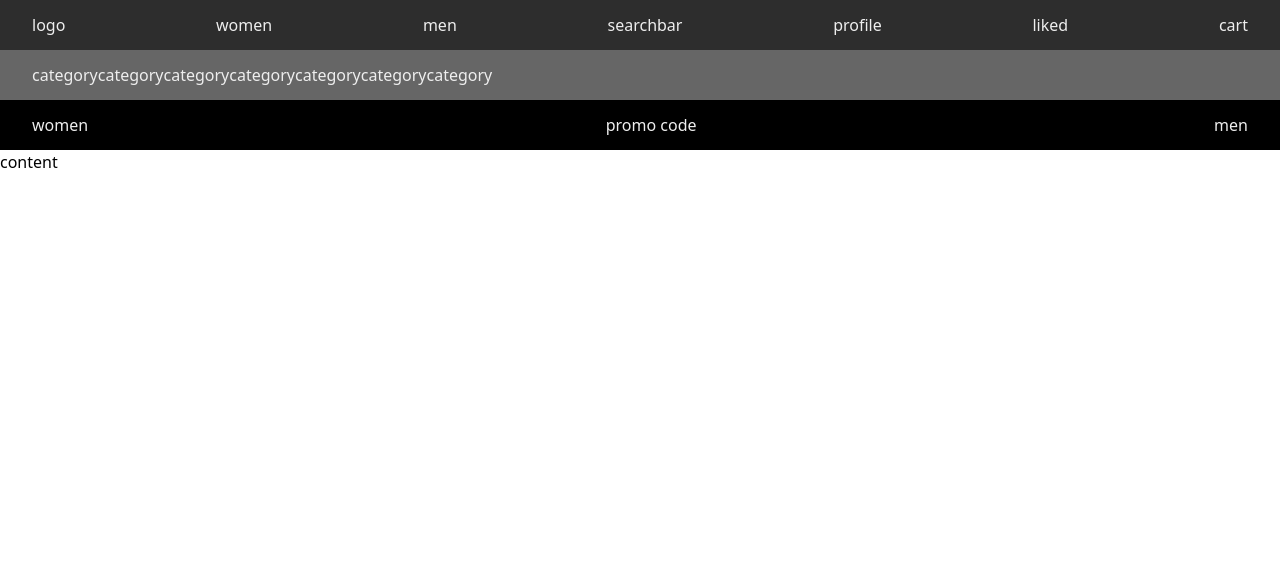
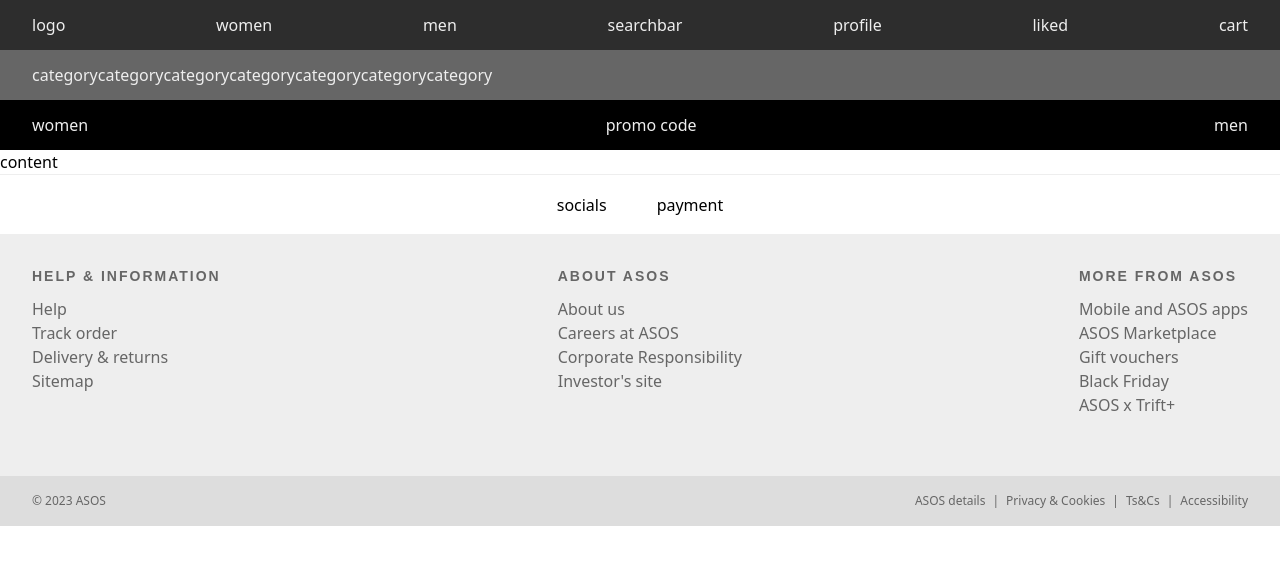
Before and after one commit to pTomovv/ecommerce-shop, a Next.js app: page / in a window 1280 px wide. Shown: the top 564 px of the page. Built offline with nearby package versions, Linux system fonts and the light colour scheme.

Commit message:
footer outline

```diff
--- /dev/null
+++ b/src/components/Footer/Footer.module.css
@@ -0,0 +1,69 @@
+.firstFooterRow {
+    display: flex;
+    justify-content: center;
+    align-items: center;
+    width: 100%;
+    height: 60px;
+    border-top: 1px solid #eee;
+    gap: 50px;
+}
+
+.secondFooterRowContainer {
+    display: flex;
+    justify-content: center;
+    background-color: #eee;
+    width: 100%;
+    height: 242px;
+    color: #666666;
+}
+
+.secondFooterRow {
+    flex-grow: 1;
+    display: flex;
+    justify-content: space-between;
+    max-width: 1366px;
+    height: 100%;
+    gap: 18px;
+    padding: 32px 32px 0 32px;
+}
+.firstListItem{
+    font-size: .875rem;
+    font-family: futura-pt,sans-serif;
+    letter-spacing: 2px;
+    text-transform: uppercase;
+    font-weight: 900;
+    padding-bottom: 10px;
+}
+.secondFooterRow li:hover{
+    color: #3860be;
+    cursor: pointer;
+}
+.thirdFooterRowContainer{
+    display: flex;
+    justify-content: center;
+    background-color: #ddd;
+    width: 100%;
+    height: 50px;
+    color: #666;
+}
+.thirdFooterRow{
+    flex-grow: 1;
+    display: flex;
+    justify-content: space-between;
+    align-items: center;
+    max-width: 1366px;
+    height: 100%;
+    font-size: .75rem;
+    padding: 0 32px;
+}
+.footerSmallContainer{
+    display: flex;
+    gap: 7px;
+}
+.footerSmallContainer a:hover{
+    color: #3860be;
+    cursor: pointer;
+}
+.footerSmallContainer p:hover{
+    cursor:default;
+}
--- /dev/null
+++ b/src/components/Footer/Footer.tsx
@@ -0,0 +1,101 @@
+import styles from "./Footer.module.css"
+
+const Footer = () => {
+    return (
+        <>
+            <div className={styles.firstFooterRow}>
+
+                <div className={styles.footerSocials}>
+                    socials
+                </div>
+                <div className={styles.footerPayment}>
+                    payment
+                </div>
+
+            </div>
+
+            <div className={styles.secondFooterRowContainer}>
+                <div className={styles.secondFooterRow}>
+                    <ul className={styles.Footercolumn}>
+                        <p className={styles.firstListItem}>
+                            HELP & INFORMATION
+                        </p>
+                        <li>
+                            <a>Help</a>
+                        </li>
+                        <li>
+                            <a>Track order</a>
+                        </li>
+                        <li>
+                            <a>Delivery & returns</a>
+                        </li>
+                        <li>
+                            <a>Sitemap</a>
+                        </li>
+                    </ul>
+                    <ul className={styles.Footercolumn}>
+                        <p className={styles.firstListItem}>
+                            ABOUT ASOS
+                        </p>
+                        <li>
+                            <a>About us</a>
+                        </li>
+                        <li>
+                            <a>Careers at ASOS</a>
+                        </li>
+                        <li>
+                            <a>Corporate Responsibility</a>
+                        </li>
+                        <li>
+                            <a>Investor's site</a>
+                        </li>
+                    </ul>
+                    <ul className={styles.Footercolumn}>
+                        <p className={styles.firstListItem}>
+                            MORE FROM ASOS
+                        </p>
+                        <li>
+                            <a>Mobile and ASOS apps</a>
+                        </li>
+                        <li>
+                            <a>ASOS Marketplace</a>
+                        </li>
+                        <li>
+                            <a>Gift vouchers</a>
+                        </li>
+                        <li>
+                            <a>Black Friday</a>
+                        </li>
+                        <li>
+                            <a>ASOS x Trift+</a>
+                        </li>
+                    </ul>
+                    {/* <ul className={styles.Footercolumn}>
+                        <li className={styles.firstListItem}>
+                            <a>SHOPPING FROM</a>
+                        </li>
+                        <li></li>
+                    </ul> */}
+                </div>
+            </div>
+
+            <div className={styles.thirdFooterRowContainer}>
+                <div className={styles.thirdFooterRow}>
+                    <p>© 2023 ASOS</p>
+                    <div className={styles.footerSmallContainer}>
+                        <a>ASOS details</a>
+                        <p>|</p>
+                        <a>Privacy & Cookies</a>
+                        <p>|</p>
+                        <a>Ts&Cs</a>
+                        <p>|</p>
+                        <a>Accessibility</a>
+                    </div>
+
+                </div>
+            </div>
+        </>
+    );
+}
+
+export default Footer;
--- a/src/pages/index.tsx
+++ b/src/pages/index.tsx
@@ -1,11 +1,12 @@
 import Navbar from "@/components/Navbar/Navbar";
-
+import Footer from "@/components/Footer/Footer";
 
 export default function Home() {
   return (
     <>
       <Navbar/>
       <h1>content</h1>
+      <Footer/>
     </>
   )
 }
```
Also changed, not shown: src/components/Footer/index.tsx (renamed from src/components/index.tsx).
